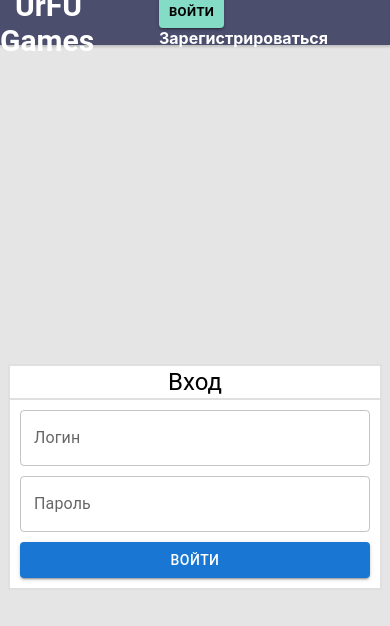
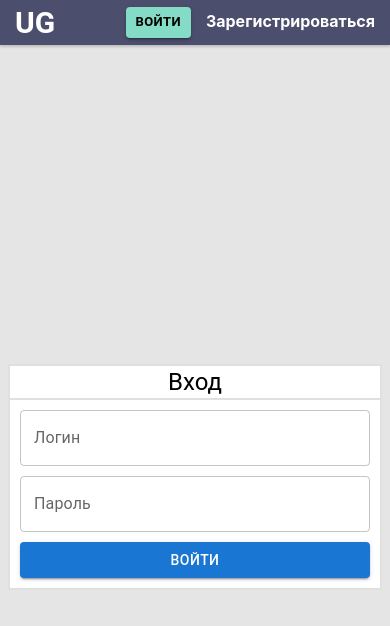
Before and after one commit to POWER-OF-YOUTH/urfu-games, a React (Create React App) app: page /signin in a window 390 px wide. Shown: the top 626 px of the page. Built offline with nearby package versions, Linux system fonts and the light colour scheme.

Commit message:
Add useIsMobile hook

```diff
--- a/src/components/Header.jsx
+++ b/src/components/Header.jsx
@@ -17,7 +17,7 @@ import {
 } from "@mui/icons-material";
 import { observer } from "mobx-react-lite";
 
-import { useStore } from "../hooks";
+import { useStore, useIsMobile } from "../hooks";
 
 import styles from "./Header.module.css";
 
@@ -27,8 +27,9 @@ import styles from "./Header.module.css";
 function Header({ variant = "standard" }) {
     const { auth } = useStore();
 
+    const isMobile = useIsMobile();
+
     const [menuAnchorElement, setMenuAnchorElement] = React.useState(null);
-    const [isMobile, setIsMobile] = React.useState(false);
     const [isMenuOpen, setIsMenuOpen] = React.useState(false);
 
     let showAuthButtons, showUser;
@@ -48,10 +49,6 @@ function Header({ variant = "standard" }) {
         showAuthButtons = true;
         showUser = true;
     }
-
-    React.useEffect(() => {
-        window.addEventListener("resize", () => setIsMobile(window.innerWidth < 1000));
-    }, []);
 
     const handleUserClick = (evt) => {
         setMenuAnchorElement(evt.currentTarget);
--- a/src/hooks/index.js
+++ b/src/hooks/index.js
@@ -1,5 +1,7 @@
 import useStore from "./useStore";
+import useIsMobile from "./useIsMobile";
 
 export {
-    useStore
+    useStore,
+    useIsMobile
 };
--- /dev/null
+++ b/src/hooks/useIsMobile.js
@@ -0,0 +1,21 @@
+import React from "react";
+
+export default function useIsMobile() {
+    const [isMobile, setIsMobile] = React.useState(false);
+
+    const handleWindowResize = () => {
+        setIsMobile(window.innerWidth < 1000);
+    };
+
+    React.useEffect(() => {
+        handleWindowResize();
+
+        window.addEventListener("resize", handleWindowResize);
+
+        return () => {
+            window.removeEventListener("resize", handleWindowResize);
+        };
+    }, []);
+
+    return isMobile;
+}
--- a/src/pages/GamesPage.jsx
+++ b/src/pages/GamesPage.jsx
@@ -1,23 +1,18 @@
 import React from "react";
 import Flickity from "react-flickity-component";
-import { Button, Typography, Box } from "@material-ui/core";
-import { Link, NavLink } from "react-router-dom";
 import { observer } from "mobx-react-lite";
 
-import Header from "../components/Header";
 import Block from "../components/Block";
 import GameCard from "../components/GameCard";
 import Competence from "../components/Competence";
 import CompetenciesList from "../components/CompetenciesList";
-import { useStore } from "../hooks";
+import { useStore, useIsMobile } from "../hooks";
 
 import "flickity/css/flickity.css";
 import styles from "./GamesPage.module.css";
 
 function GamesPage() {
     const { games, competencies } = useStore();
-
-    const [isMobile, setIsMobile] = React.useState(false);
 
     const fetchAll = async ()=> {
         await games.loadGames();
@@ -26,8 +21,6 @@ function GamesPage() {
     };
 
     React.useEffect(() => {
-        window.addEventListener("resize", () => setIsMobile(window.innerWidth < 1000));
-
         fetchAll(() => {}, () => {});
     }, []);
     return (
@@ -45,13 +38,6 @@ function GamesPage() {
                         <div className={styles.gamesSection}>
                             <div className={styles.gamesSectionCaptionWrapper}>
                                 <h2 className={styles.gamesSectionCaption}>Рекомендуемые</h2>
-                                { /*
-                                <NavLink to="/games/:gameId" className={styles.showAll}>
-                                    <Typography variant="h6">
-                                        {isMobile ? "Все" : "Показать все"}
-                                    </Typography>
-                                </NavLink>
-                                */ }
                             </div>
                             <GamesCardsCarousel>
                                 { games.all().map((game, i, arr) => (
```
